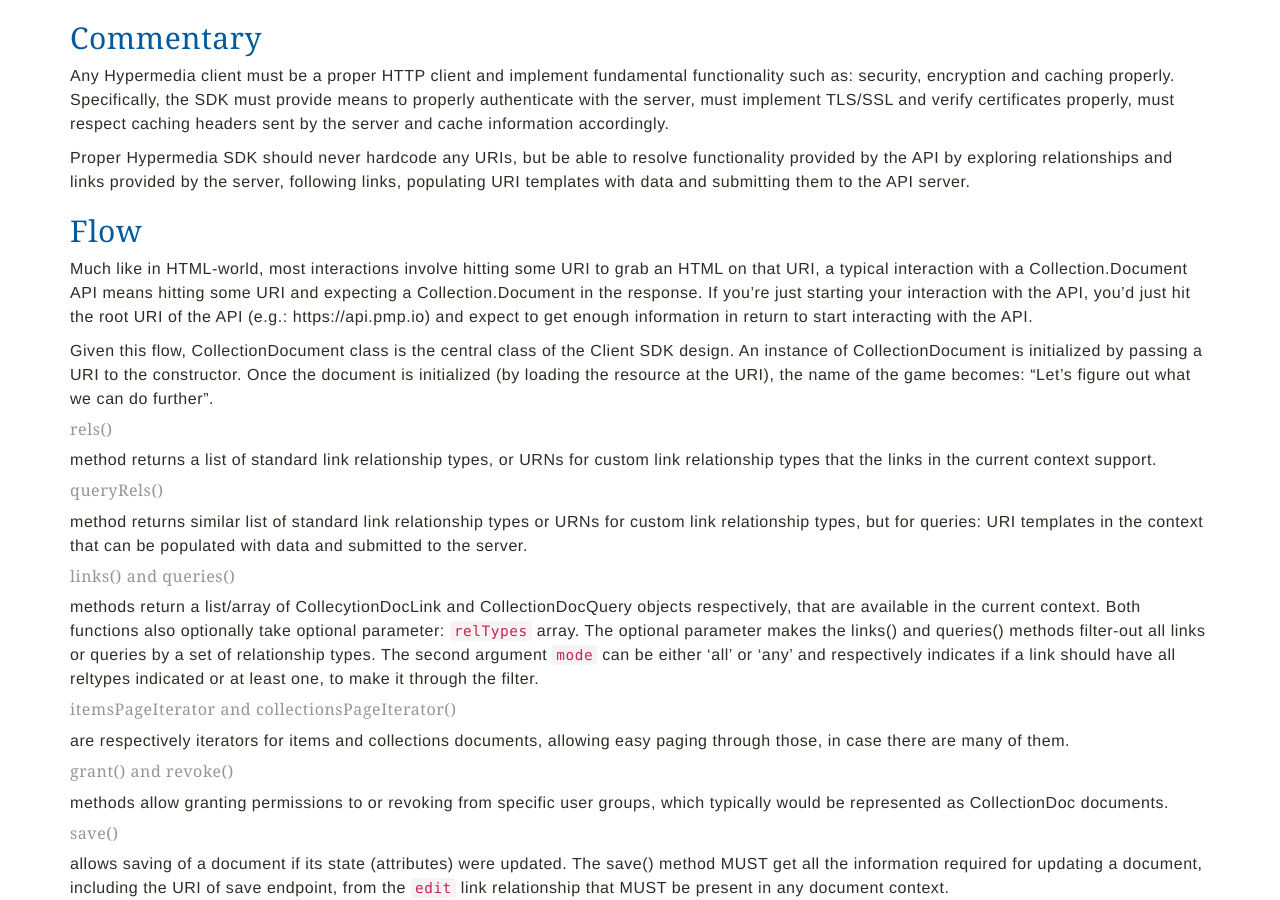
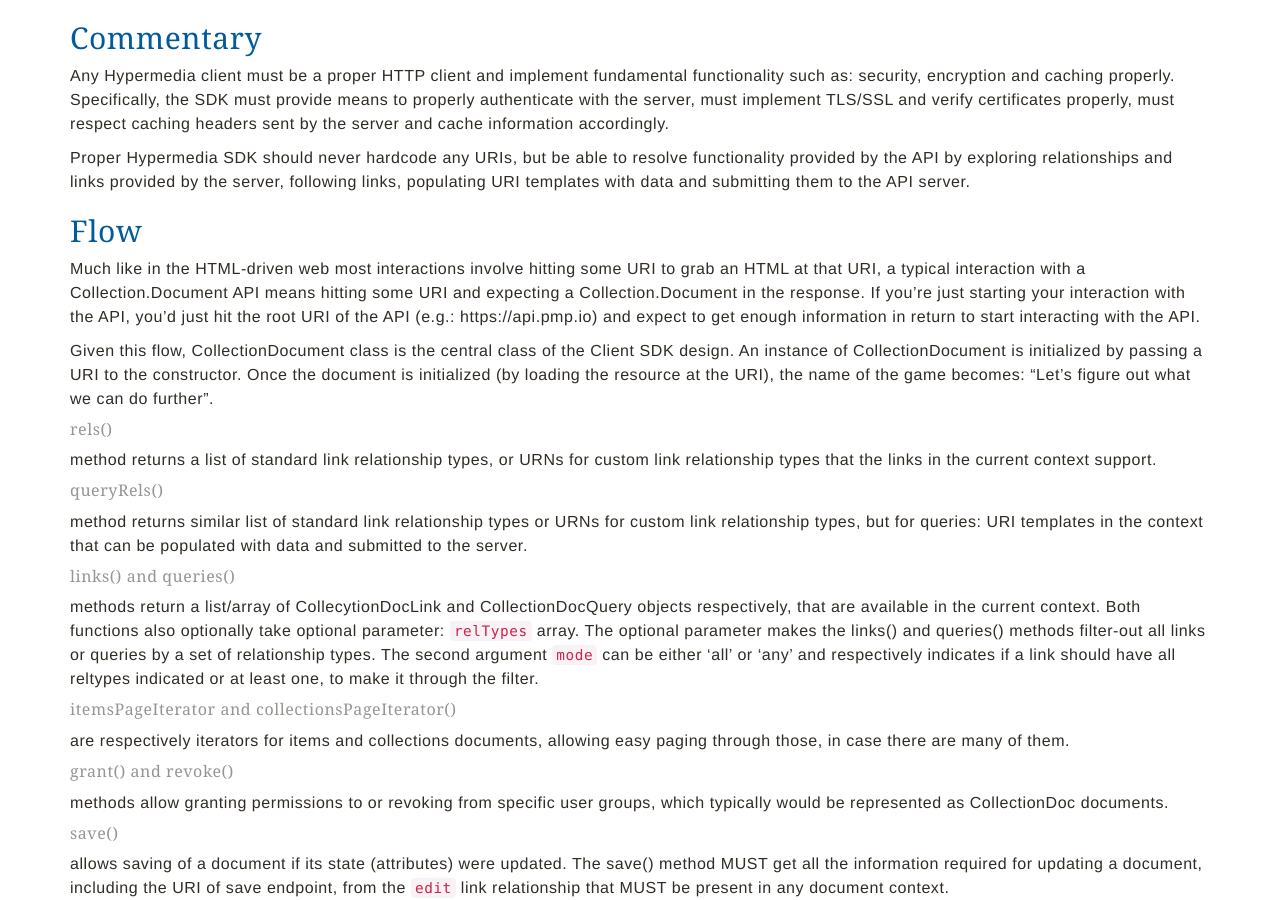
Before and after one commit to npr/cdoc-spec-site, a Jekyll site: the page built from client.md, in a window 1280 px wide and 900 px high, scrolled down 720 px. Built offline with Jekyll 4.4.1, drawn with Linux system fonts in a browser that asks for light colours; nearby versions of some CDN libraries; Markdown is read by kramdown in place of the engine named in the settings.

Commit message:
minor update

```diff
--- a/client.md
+++ b/client.md
@@ -19,7 +19,7 @@ Proper Hypermedia SDK should never hardcode any URIs, but be able to resolve fun
 
 ## Flow
 
-Much like in HTML-world, most interactions involve hitting some URI to grab an HTML on that URI, a typical interaction with a Collection.Document API means hitting some URI and expecting a Collection.Document in the response. If you're just starting your interaction with the API, you'd just hit the root URI of the API (e.g.: https://api.pmp.io) and expect to get enough information in return to start interacting with the API.
+Much like in the HTML-driven web most interactions involve hitting some URI to grab an HTML at that URI, a typical interaction with a Collection.Document API means hitting some URI and expecting a Collection.Document in the response. If you're just starting your interaction with the API, you'd just hit the root URI of the API (e.g.: https://api.pmp.io) and expect to get enough information in return to start interacting with the API.
 
 Given this flow, CollectionDocument class is the central class of the Client SDK design. An instance of CollectionDocument is initialized by passing a URI to the constructor. Once the document is initialized (by loading the resource at the URI), the name of the game becomes: "Let's figure out what we can do further".
 
```
